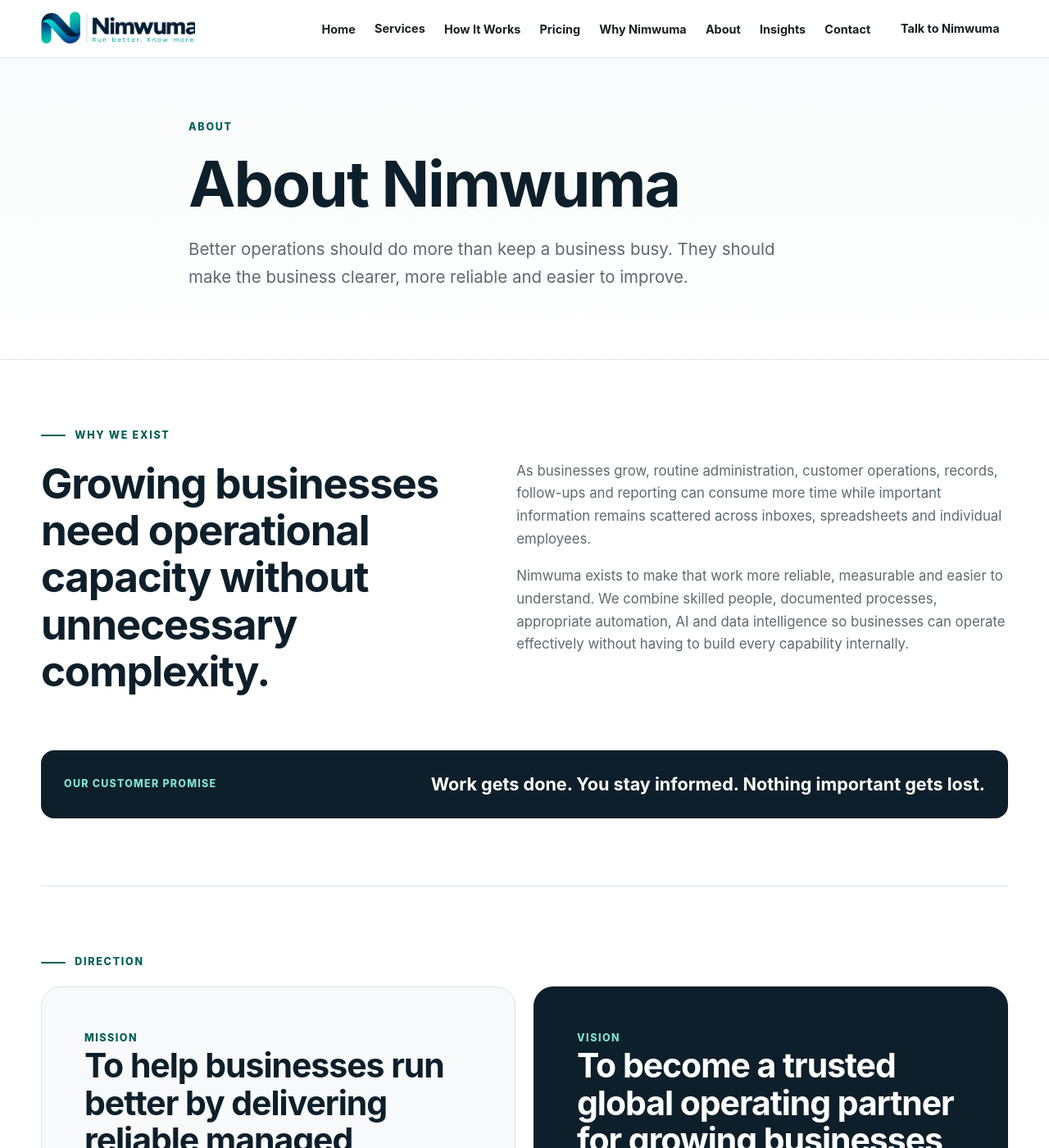
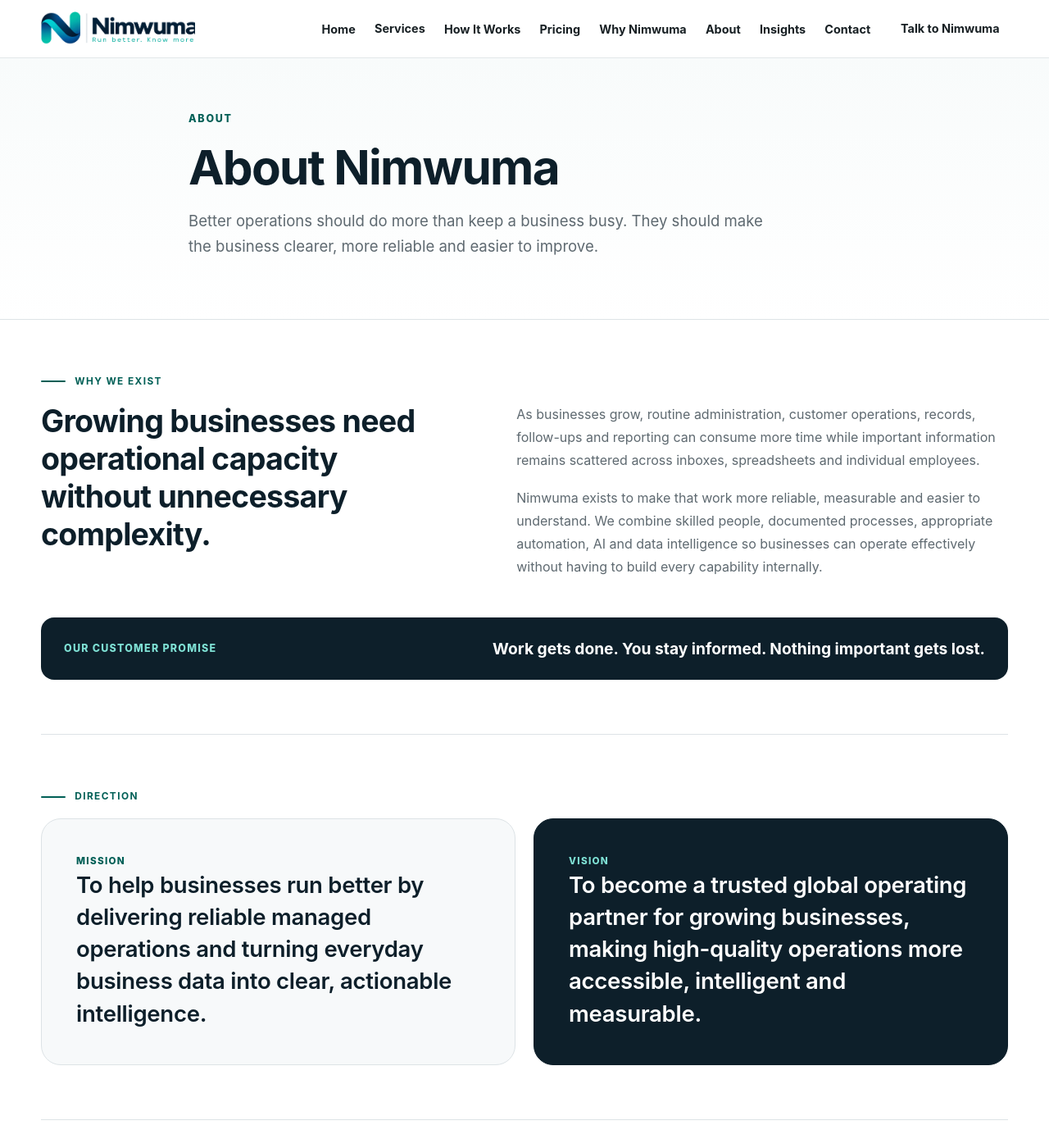
Before and after one commit to law17/nimwuma_website, a Jekyll site: the page built from about/index.md, in a window 1280 px wide and 1400 px high. Shown: the whole window at 82% size. Built offline with Jekyll 4.4.1, drawn with Linux system fonts in a browser that asks for light colours.

Commit message:
Add files via upload

```diff
--- a/assets/css/main.css
+++ b/assets/css/main.css
@@ -355,3 +355,92 @@
   .statement-card { min-height: auto; gap: 36px; }
   .name-card { padding: 28px 22px; }
 }
+
+/* About page typography refinement: calmer, more editorial hierarchy */
+.page-about .page-hero {
+  padding-top: 64px;
+  padding-bottom: 54px;
+}
+.page-about .page-hero h1 {
+  font-size: clamp(2.35rem, 5vw, 3.65rem);
+  line-height: 1.08;
+  letter-spacing: -0.03em;
+  font-weight: 700;
+}
+.page-about .page-intro {
+  max-width: 720px;
+  font-size: clamp(1.02rem, 1.6vw, 1.16rem);
+  line-height: 1.7;
+}
+.page-about .about-section {
+  padding: 66px 0;
+}
+.page-about .section-kicker {
+  font-size: .74rem;
+  font-weight: 750;
+  letter-spacing: .12em;
+  margin-bottom: 1rem;
+}
+.page-about .about-split h2,
+.page-about .name-card h2,
+.page-about .section-title h2 {
+  font-size: clamp(1.7rem, 3vw, 2.35rem);
+  line-height: 1.22;
+  letter-spacing: -0.02em;
+  font-weight: 680;
+}
+.page-about .about-copy,
+.page-about .about-philosophy .section-title p,
+.page-about .about-values .section-title p {
+  font-size: 1rem;
+  line-height: 1.75;
+}
+.page-about .promise-band strong {
+  font-size: clamp(1rem, 1.7vw, 1.2rem);
+  line-height: 1.5;
+  font-weight: 650;
+}
+.page-about .statement-card {
+  min-height: 270px;
+  padding: clamp(28px, 4vw, 42px);
+}
+.page-about .statement-card h2 {
+  font-size: clamp(1.3rem, 2.2vw, 1.72rem);
+  line-height: 1.42;
+  letter-spacing: -0.01em;
+  font-weight: 640;
+}
+.page-about .statement-label {
+  font-size: .73rem;
+  font-weight: 760;
+  letter-spacing: .11em;
+}
+.page-about .about-cycle strong {
+  font-size: 1.05rem;
+  font-weight: 700;
+}
+.page-about .about-cycle span {
+  font-size: .92rem;
+  line-height: 1.6;
+}
+.page-about .value-number {
+  margin-bottom: 18px;
+  font-weight: 800;
+}
+.page-about .value-card h3 {
+  font-size: 1.12rem;
+  line-height: 1.3;
+  font-weight: 700;
+}
+.page-about .value-card p {
+  font-size: .93rem;
+  line-height: 1.65;
+}
+@media (max-width: 650px) {
+  .page-about .page-hero { padding-top: 48px; padding-bottom: 44px; }
+  .page-about .about-section { padding: 52px 0; }
+  .page-about .statement-card { padding: 26px; }
+  .page-about .about-split h2,
+  .page-about .name-card h2,
+  .page-about .section-title h2 { font-size: 1.65rem; }
+}
```
